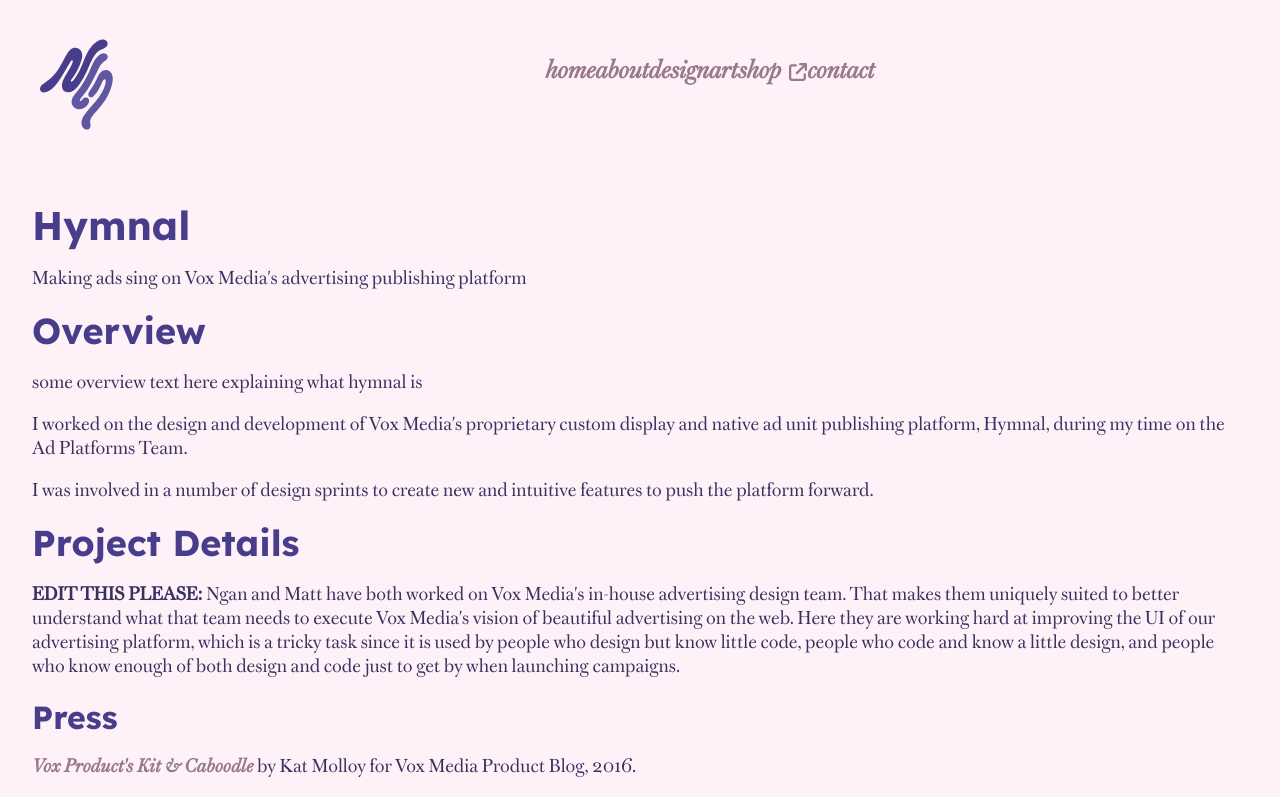
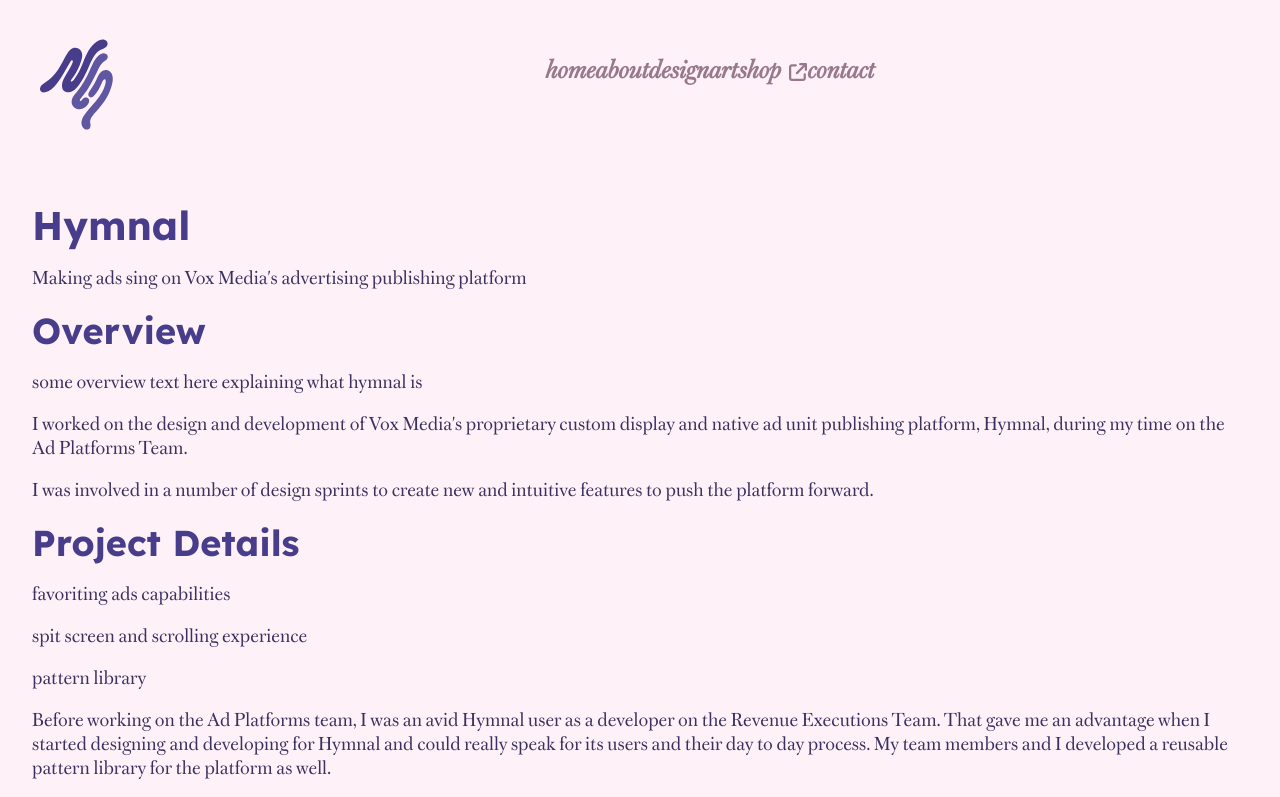
Before and after one commit to itsngansense/ngansequitur, a Next.js app: page /design/hymnal in a window 1280 px wide. Shown: the top 797 px of the page. Built offline with nearby package versions, Linux system fonts and the light colour scheme; a web font is replaced by a local one.

Commit message:
added additional info for hymnal project

```diff
--- a/src/app/design/hymnal/page.tsx
+++ b/src/app/design/hymnal/page.tsx
@@ -17,6 +17,10 @@
       </section>
       <section className="project-details">
         <h2>Project Details</h2>
+        <p>favoriting ads capabilities</p>
+        <p>spit screen and scrolling experience</p>
+        <p>pattern library</p>
+        <p>Before working on the Ad Platforms team, I was an avid Hymnal user as a developer on the Revenue Executions Team. That gave me an advantage when I started designing and developing for Hymnal and could really speak for its users and their day to day process. My team members and I developed a reusable pattern library for the platform as well.</p>
         <p><strong>EDIT THIS PLEASE:</strong> Ngan and Matt have both worked on Vox Media&apos;s in-house advertising design team. That makes them uniquely suited to better understand what that team needs to execute Vox Media&apos;s vision of beautiful advertising on the web. Here they are working hard at improving the UI of our advertising platform, which is a tricky task since it is used by people who design but know little code, people who code and know a little design, and people who know enough of both design and code just to get by when launching campaigns.</p>
         <h3>Press</h3>
         <p>
```
